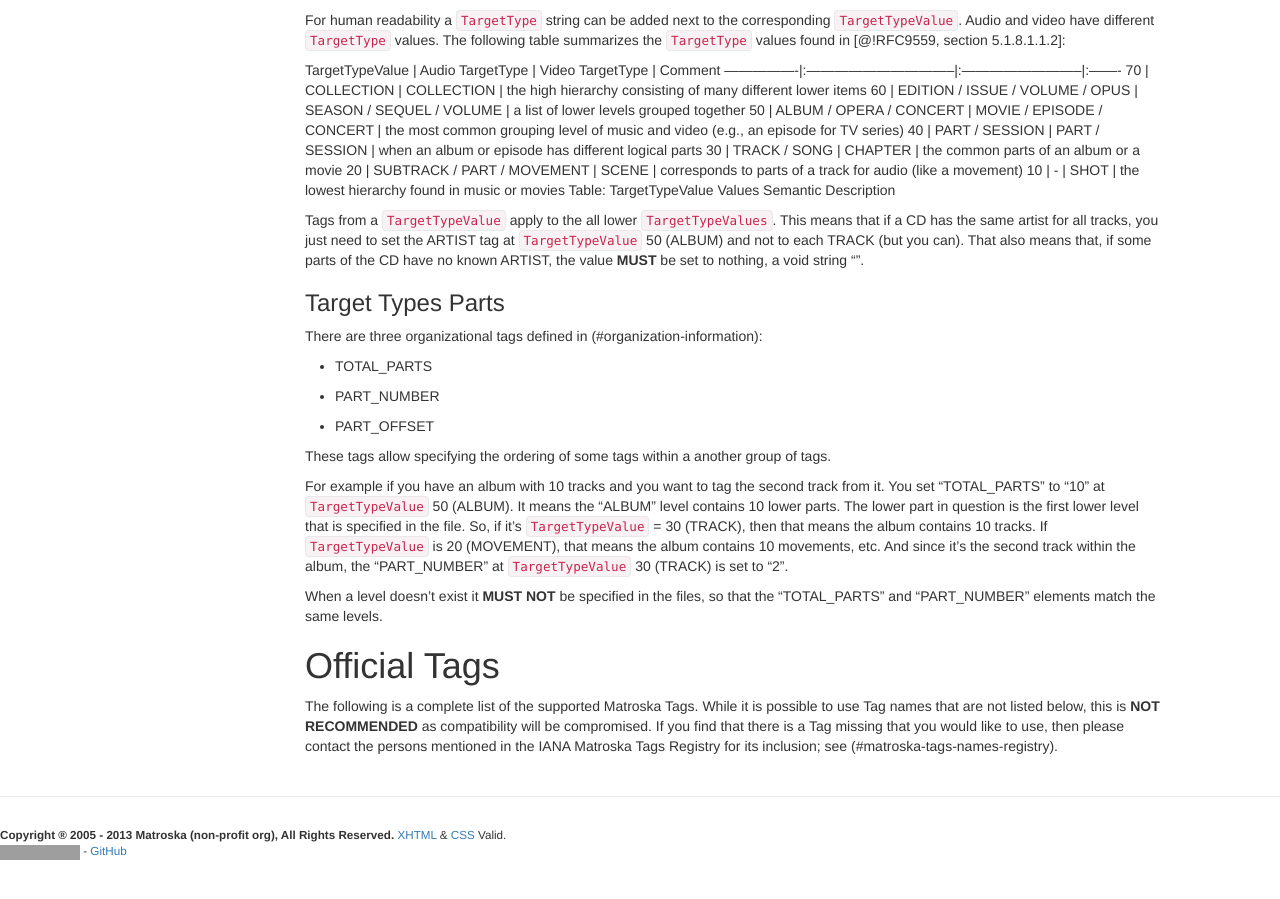
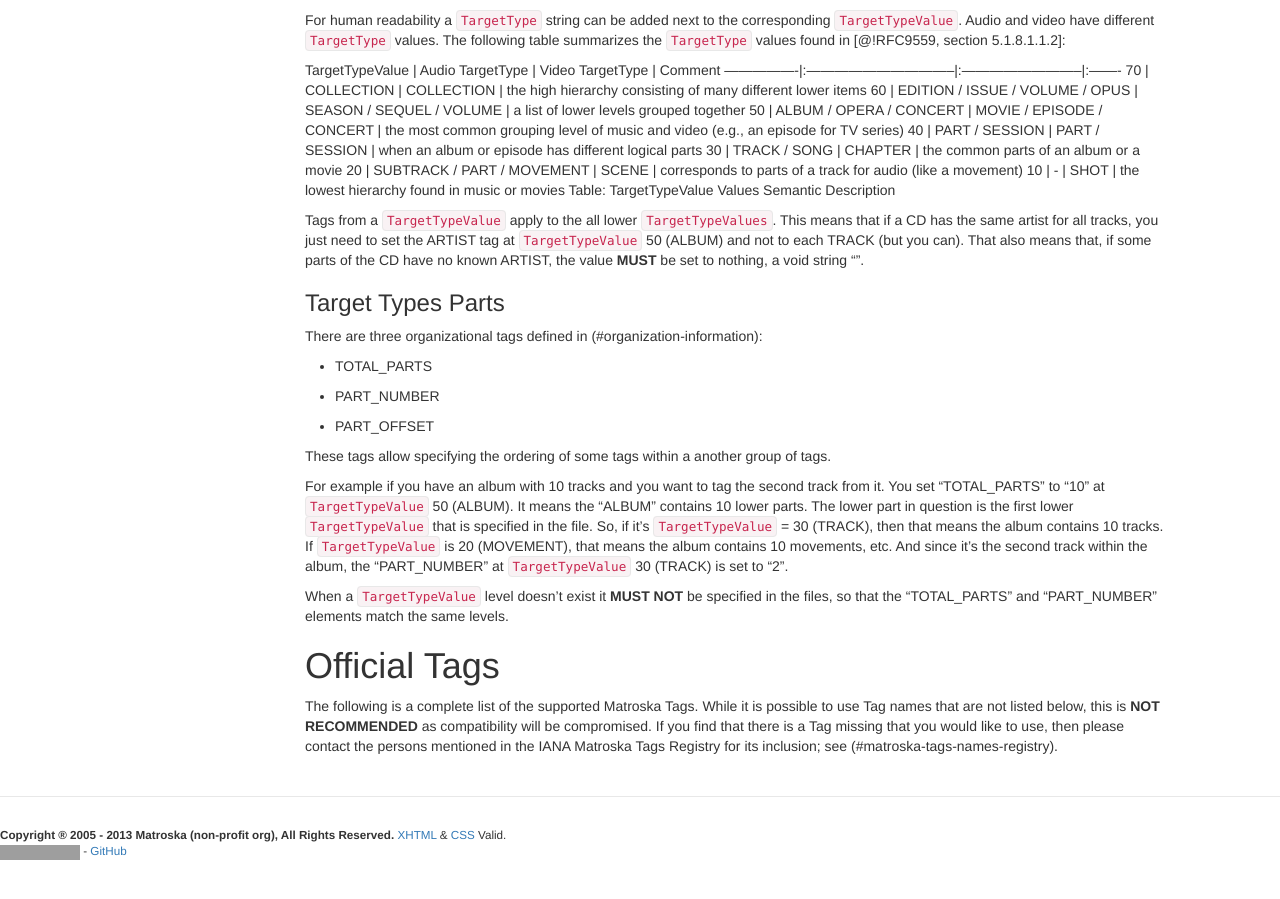
Before and after one commit to ietf-wg-cellar/matroska-specification, a Jekyll site: the page built from tagging.md, in a window 1280 px wide and 900 px high, scrolled down 2656 px. Built offline with Jekyll 4.4.1, drawn with Linux system fonts in a browser that asks for light colours; our own code applies the rules of GitHub Pages for plain Markdown files; grey boxes are pictures that could not be loaded.

Commit message:
use TargetTypeValue instead of level where possible
This is more explicit.

```diff
--- a/tagging.md
+++ b/tagging.md
@@ -190,13 +190,13 @@ There are three organizational tags defined in (#organization-information):
 These tags allow specifying the ordering of some tags within a another group of tags.
 
 For example if you have an album with 10 tracks and you want to tag the second track from it.
-You set "TOTAL_PARTS" to "10" at `TargetTypeValue` 50 (ALBUM). It means the "ALBUM" level contains 10 lower parts.
-The lower part in question is the first lower level that is specified in the file.
+You set "TOTAL_PARTS" to "10" at `TargetTypeValue` 50 (ALBUM). It means the "ALBUM" contains 10 lower parts.
+The lower part in question is the first lower `TargetTypeValue` that is specified in the file.
 So, if it's `TargetTypeValue` = 30 (TRACK), then that means the album contains 10 tracks.
 If `TargetTypeValue` is 20 (MOVEMENT), that means the album contains 10 movements, etc.
 And since it's the second track within the album, the "PART_NUMBER" at `TargetTypeValue` 30 (TRACK) is set to "2".
 
-When a level doesn't exist it **MUST NOT** be specified in the files, so that the "TOTAL_PARTS"
+When a `TargetTypeValue` level doesn't exist it **MUST NOT** be specified in the files, so that the "TOTAL_PARTS"
 and "PART_NUMBER" elements match the same levels.
 
 # Official Tags
```
